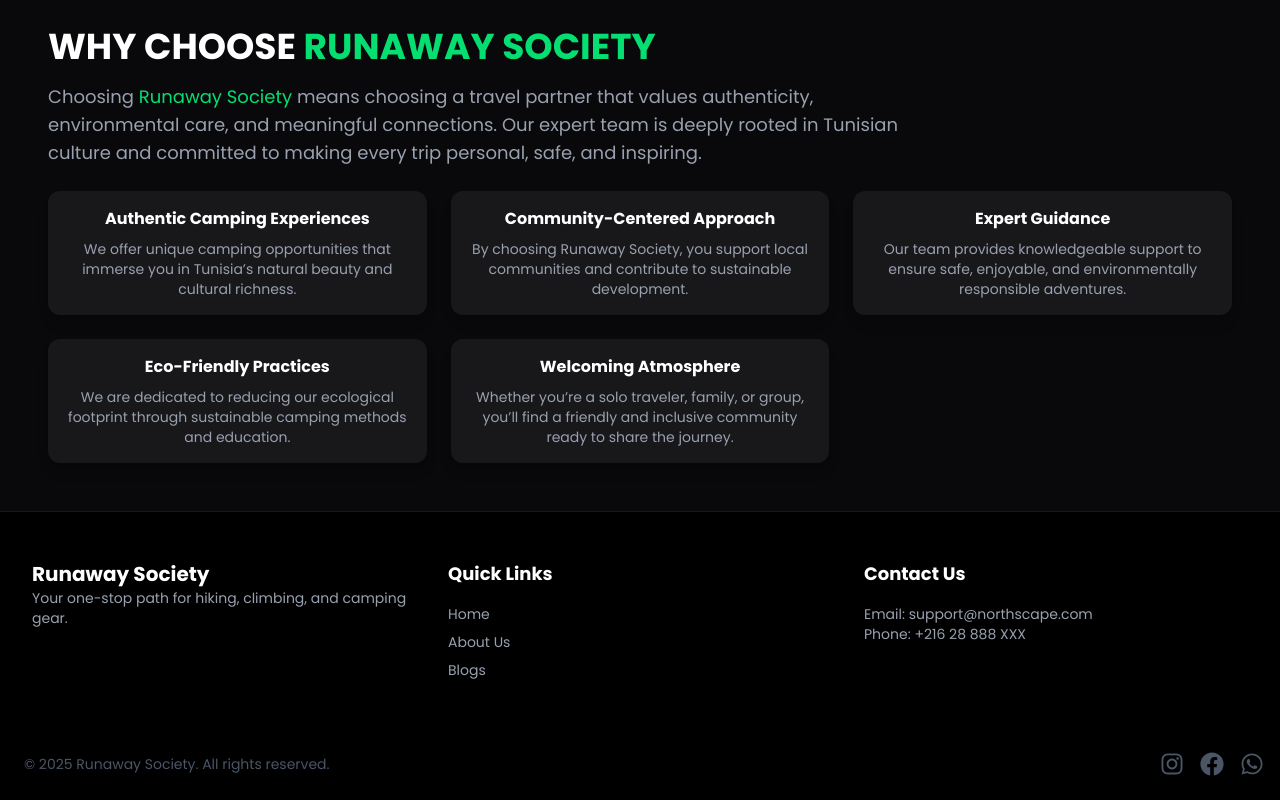
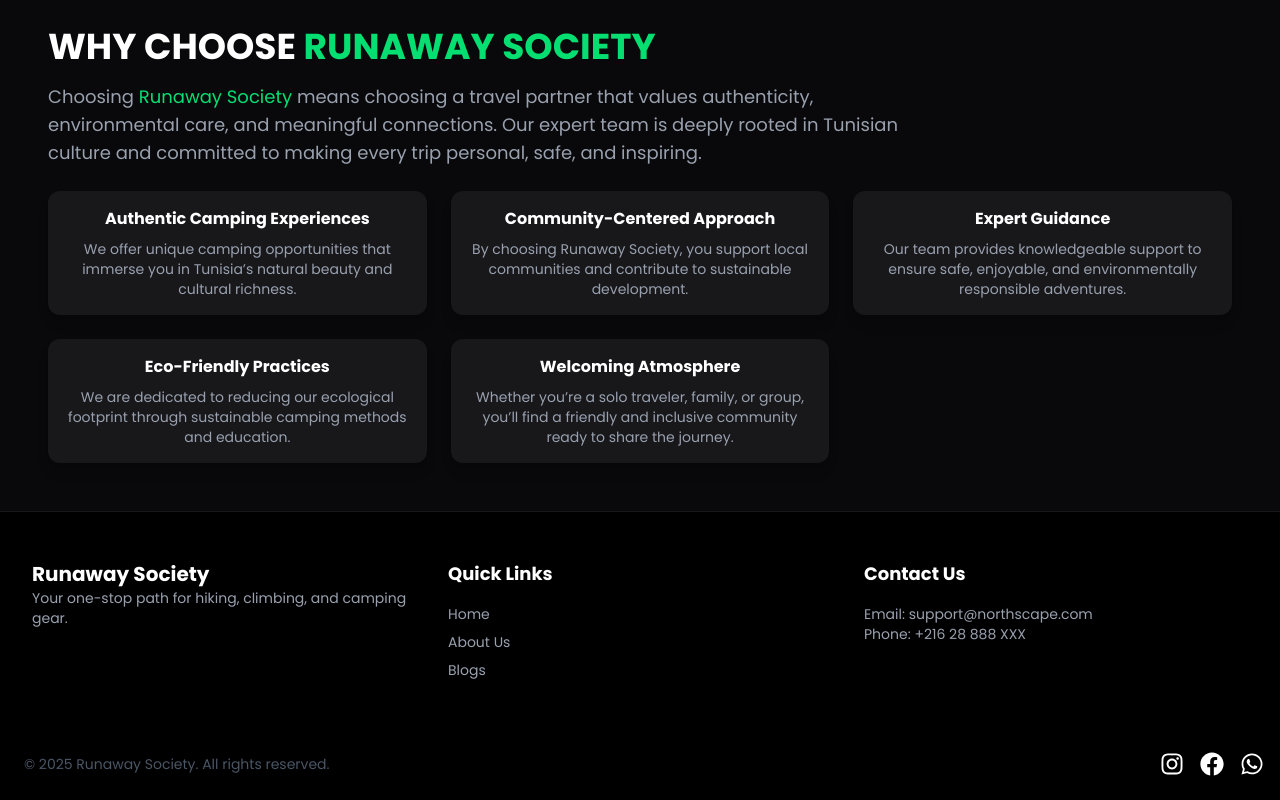
Before and after one commit to MoenesMannaii/rs, a Next.js app: page /about in a window 1280 px wide. Shown: the part 1814-2614 px from the top of the page. Built offline with nearby package versions, Linux system fonts and the light colour scheme; no server answers.

Commit message:
First Commit

```diff
--- a/components/Advices.tsx
+++ b/components/Advices.tsx
@@ -53,7 +53,7 @@ const Advices: React.FC = () => {
             return (
               <div
                 key={index}
-                className={`relative w-64 h-72 bg-zinc-900 border border-zinc-800 rounded-xl shadow-lg p-4 flex flex-col items-center justify-center text-center cursor-pointer transition-all duration-300
+                className={`relative w-96 h-72 bg-zinc-900 border border-zinc-800 rounded-xl shadow-lg p-4 flex flex-col items-center justify-center text-center cursor-pointer transition-all duration-300
                 hover:shadow-2xl hover:border-green-500 ${
                   isHovered ? "scale-105" : ""
                 }`}
@@ -66,7 +66,7 @@ const Advices: React.FC = () => {
                 <div className="flex justify-center items-center w-14 h-14 bg-zinc-800 rounded-full mb-3">
                   {icon}
                 </div>
-                <h3 className="text-sm font-semibold text-white">
+                <h3 className="text-sm sm:text-lg font-semibold text-white">
                   {advice.title}
                 </h3>
 
--- a/components/Footer.tsx
+++ b/components/Footer.tsx
@@ -50,13 +50,13 @@ function Footer() {
         </p>
 
         <div className="flex -mx-2 space-x-4">
-          <a href="#" className="text-gray-600 hover:text-green-500 transition-colors duration-300" aria-label="Instagram">
+          <a href="#" className="text-white hover:text-green-500 transition-colors duration-300" aria-label="Instagram">
             <FaInstagram className="w-6 h-6" />
           </a>
-          <a href="#" className="text-gray-600 hover:text-green-500 transition-colors duration-300" aria-label="Facebook">
+          <a href="#" className="text-white hover:text-green-500 transition-colors duration-300" aria-label="Facebook">
             <FaFacebook className="w-6 h-6" />
           </a>
-          <a href="#" className="text-gray-600 hover:text-green-500 transition-colors duration-300" aria-label="WhatsApp">
+          <a href="#" className="text-white hover:text-green-500 transition-colors duration-300" aria-label="WhatsApp">
             <FaWhatsapp className="w-6 h-6" />
           </a>
         </div>
--- a/components/Navbar.tsx
+++ b/components/Navbar.tsx
@@ -43,7 +43,7 @@ const Navbar: React.FC = () => {
   };
 
   return (
-    <div className="fixed z-20 w-full px-8 mx-auto max-w-screen-lg lg:my-2 lg:rounded-full bg-neutral-900/80 backdrop-blur-md navbar">
+    <div className="fixed z-20 w-full px-4 sm:px-8 mx-auto max-w-screen-lg lg:my-2 lg:rounded-full bg-neutral-900/80 backdrop-blur-md navbar">
       <nav className="flex flex-wrap items-center justify-between py-4">
         {/* Logo */}
         <div className="flex items-center justify-between w-full lg:w-auto">
--- a/components/PrivateCampingSection.tsx
+++ b/components/PrivateCampingSection.tsx
@@ -64,7 +64,7 @@ const PrivateCampingSection: React.FC = () => {
 
   return (
     <section className="py-24 bg-zinc-950 text-white">
-      <div className="max-w-7xl mx-auto px-4">
+      <div className="max-w-7xl mx-auto">
         <h2 className="text-4xl md:text-5xl text-center uppercase font-bold">Private Camping<br />Adventures</h2>
         <div className="mt-3 h-1 w-48 bg-green-500 mx-auto rounded"></div>
 
```
